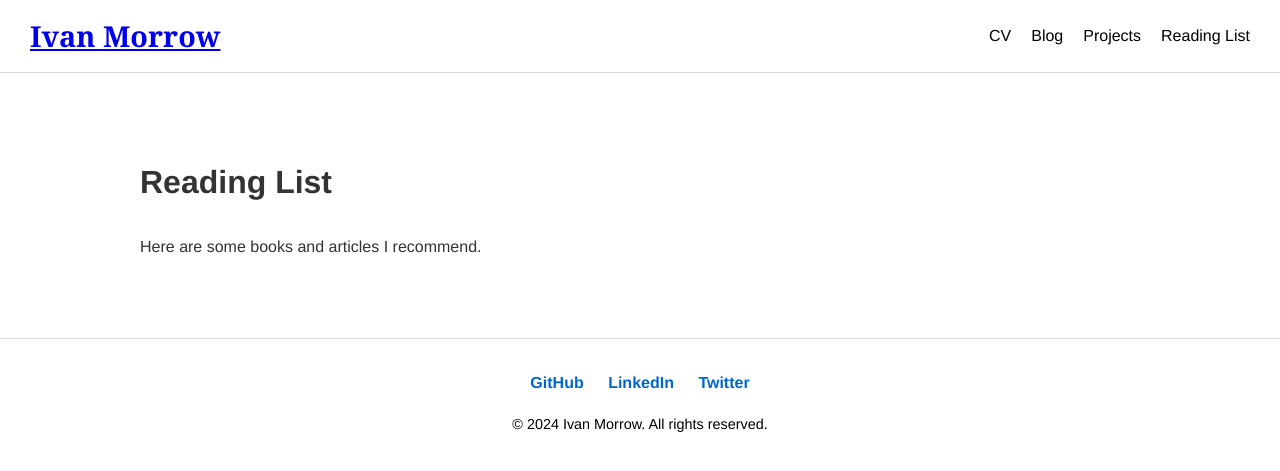
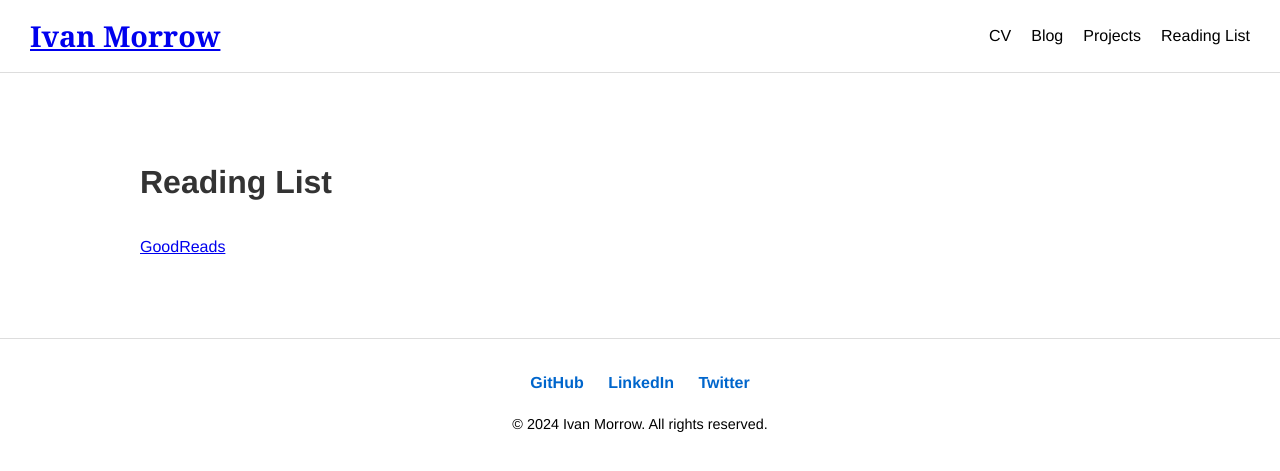
Before and after one commit to ixmorrow/ixmorrow.github.io, a Jekyll site: the page built from reading.md, in a window 1280 px wide. Shown: the top 471 px of the page. Built offline with Jekyll 4.4.1, drawn with Linux system fonts in a browser that asks for light colours.

Commit message:
blog setup

```diff
--- a/_config.yml
+++ b/_config.yml
@@ -10,6 +10,7 @@ social_links:
   linkedin: "https://www.linkedin.com/in/ivan-morrow-profile/"
   github: "https://github.com/ixmorrow"
   twitter: "https://twitter.com/ivan_morrow"
+  goodreads: "https://www.goodreads.com/user/show/184595895-ivan"
 
 # Build settings
 theme: minima        # Default theme, we will customize this later
--- a/reading.md
+++ b/reading.md
@@ -6,4 +6,4 @@ permalink: /reading/
 
 # Reading List
 
-Here are some books and articles I recommend.
+[GoodReads](https://www.goodreads.com/user/show/184595895-ivan)
```
Also changed, not shown: blog.md (+0 -2 lines), _posts/2024-12-16-welcome-to-my-blog.md (renamed from _posts/2024_12_16-welcome-to-my-blog.md).
